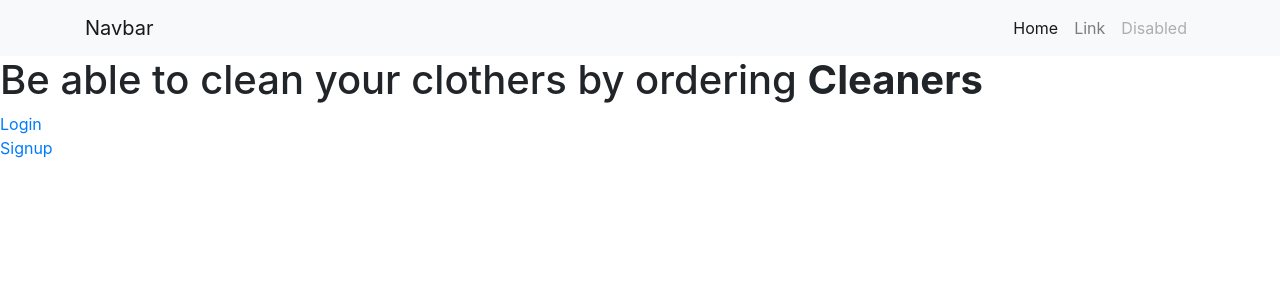
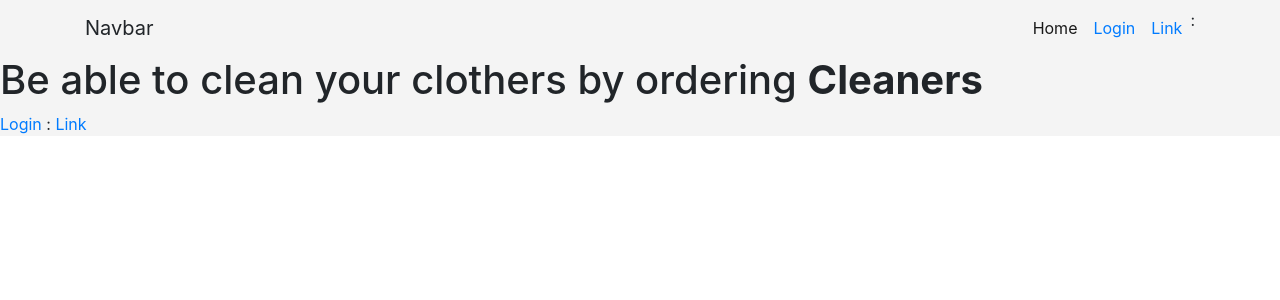
Before and after one commit to Redaloukil/Cleaners_frontend, a React (Create React App) app: page / in a window 1280 px wide. Shown: the top 300 px of the page. Built offline with nearby package versions, Linux system fonts and the light colour scheme; what superagent-promise would draw is missing.

Commit message:
Fetch current user test

```diff
--- a/src/App.css
+++ b/src/App.css
@@ -0,0 +1,7 @@
+.app-header {
+    background-color:#f4f4f4;
+}
+
+.bg-light {
+    background-color: transparent !important;
+}
--- a/src/App.js
+++ b/src/App.js
@@ -9,6 +9,8 @@ import Dashbord from './pages/dashbord';
 import { Route , Switch } from 'react-router-dom';
 import GuestRoute from './components/routes/GuestRoute';
 import UserRoute from './components/routes/UserRoute';
+import { stat } from 'fs';
+
 
 
 
@@ -18,7 +20,7 @@ class App extends React.Component {
 
   }
   render() {
-    const { isAutheticated , location } = this.props
+    const { isAuthenticated , location } = this.props
     return (
       <div>
         <Switch>
@@ -54,15 +56,13 @@ class App extends React.Component {
 }
 
 App.propTypes = {
-
   isAuthenticated: PropTypes.bool.isRequired,
-
 };
 
 
 function mapStateToProps(state){
     return {
-      isAutheticated :!!state.user,
+      isAuthenticated :!!state.users.email,
     }
 }
 
--- a/src/actions/users.js
+++ b/src/actions/users.js
@@ -1,10 +1,8 @@
-import {
-    USER_SIGNED_IN ,
-    USER_LOGGED_OUT ,
-    USER_LOGGED_IN
-} from '../types/users';
+import { USER_SIGNED_IN , USER_LOGGED_OUT , USER_LOGGED_IN } from '../types/users';
+import { FETCH_CURRENT_USER_SUCCESS } from '../types/auth';
 import { users } from '../api';
 import setAuthentificationHeader from '../setAuthentificationHeader';
+
 
 
 const userSignedIn = (user) => ({
@@ -21,21 +19,24 @@ const userLoggedOut = () => ({
     type:USER_LOGGED_OUT
 })
 
+export const fetchCurrentUserSuccess = user => ({
+    type: FETCH_CURRENT_USER_SUCCESS,
+    user
+});
 
 
 export const login = (username , password ) => dispatch => {
     users.login(username , password).then((user) => {
         setAuthentificationHeader(user.token)
         localStorage.trndy = user.token
-        dispatch(userLoggedIn({...user , loaded:true}))
+        dispatch(userLoggedIn({...user}))
     })
 }
 export const signup = (username , email , phone_number , password ) => dispatch => {
-    const user = users.signup(username , email , phone_number , password)
-    if(user.token) {
+    users.signup(username , email , phone_number , password).then((user)=> {
         localStorage.trndy = user.token
-        dispatch(userSignedIn({...user , loaded:true }))
-    }
+        dispatch(userSignedIn({...user}))
+    })
 }
 
 export const logout = () => dispatch => {
--- a/src/components/navs/HomeNavbar.js
+++ b/src/components/navs/HomeNavbar.js
@@ -1,11 +1,14 @@
 import React from 'react';
+import { connect } from 'react-redux';
+import { Link } from 'react-router-dom';
 
 
-const Homenavbar = () => {
+const Homenavbar = ({ isAuthenticated : isAuthenticated }) => {
+
     return(
-        <nav className="navbar navbar-expand-lg navbar-light bg-light">
+            <nav className="navbar navbar-expand-lg navbar-light bg-light">
             <div className="container">
-            <a className="navbar-brand" href="/">Navbar</a>
+            <a className="navbar-brand">Navbar</a>
             <button className="navbar-toggler" type="button" data-toggle="collapse" data-target="#navbarSupportedContent" aria-controls="navbarSupportedContent" aria-expanded="false" aria-label="Toggle navigation">
                 <span className="navbar-toggler-icon"></span>
             </button>
@@ -13,16 +16,17 @@ const Homenavbar = () => {
             <div className="collapse navbar-collapse" id="navbarSupportedContent">
                 <ul className="navbar-nav ml-auto">
                 <li className="nav-item active">
-                    <a className="nav-link" href="#">Home <span className="sr-only">(current)</span></a>
+                    <a className="nav-link">Home <span className="sr-only">(current)</span></a>
                 </li>
                 <li className="nav-item">
-                    <a className="nav-link" href="#">Link</a>
+                <a className="nav-link"><Link to="/login">Login</Link></a>
                 </li>
+                <li className="nav-item">
+                    <a className="nav-link"><Link to="/login">Link</Link></a>
+                </li> :
 
-                <li className="nav-item">
-                    <a className="nav-link disabled" href="#">Disabled</a>
-                </li>
-                </ul>
+
+            </ul>
 
             </div>
             </div>
@@ -30,4 +34,10 @@ const Homenavbar = () => {
     )
 }
 
-export default Homenavbar;
+function mapStateToProps(state){
+    return {
+        isAuthenticated : !!state.users.email
+    }
+}
+
+export default connect(mapStateToProps)(Homenavbar);
--- a/src/components/routes/GuestRoute.js
+++ b/src/components/routes/GuestRoute.js
@@ -2,14 +2,14 @@ import React from 'react';
 import {connect} from 'redux';
 import { Route  , Redirect} from 'react-router-dom';
 
-const GuestRoute = ({isAuthenticated , component : Component , ...rest }) => {
+const GuestRoute = ({isAuthenticated : isAuthenticated , component : Component , ...rest }) => {
     return (
       <Route
       {...rest}
       render={props =>
           !isAuthenticated ? (
             <Component {...props} />
-      ) : (
+          ):(
           <Redirect to="/dashboard" />
         )}
       />
--- a/src/components/routes/UserRoute.js
+++ b/src/components/routes/UserRoute.js
@@ -4,6 +4,7 @@ import { connect } from 'react-redux';
 import Login from '../../pages/Login';
 
 const UserRouter = ({isAuthenticated : isAuthenticated  , component:Component , ...rest}) => {
+    {console.log(isAuthenticated)}
     return(
         <Route
             {...rest}
--- a/src/pages/Login.js
+++ b/src/pages/Login.js
@@ -7,7 +7,7 @@ import { login } from '../actions/users';
 class Login extends React.Component {
     submit = (username , password ) => {
         this.props.login(username , password);
-        this.props.history.push('/dashbord/')
+
     }
     render(){
         return(
--- a/src/pages/home.js
+++ b/src/pages/home.js
@@ -2,22 +2,21 @@ import React from 'react';
 import HomeNavbar from '../components/navs/HomeNavbar';
 import { Link } from 'react-router-dom';
 import { connect } from 'react-redux';
+import { stat } from 'fs';
 
 const Home = () => {
     return(
-        <header className="">
+        <header className="app-header">
             <HomeNavbar/>
             <h1>Be able to clean your clothers by ordering <strong>Cleaners</strong></h1>
-            <Link to="/login">Login</Link>
-            <br/>
-            <Link to="/signup">Signup</Link>
-        </header>
+            <Link to="/login">Login</Link> : <Link to="">Link</Link>
+            </header>
     )
 }
 function mapStateToProps(state){
 
     return {
-
+        isAuthenticated :!!state.email
     }
 }
-export default connect(null , mapStateToProps)(Home);
+export default connect(mapStateToProps , {})(Home);
--- a/src/reducers/users.js
+++ b/src/reducers/users.js
@@ -1,8 +1,5 @@
-import {
-    USER_LOGGED_IN ,
-    USER_LOGGED_OUT ,
-    USER_SIGNED_IN ,
-} from '../types/users';
+import {USER_LOGGED_IN , USER_LOGGED_OUT } from '../types/users';
+import { FETCH_CURRENT_USER_SUCCESS } from '../types/auth';
 
 const users = (state = {} , action={}) => {
     switch(action.type){
@@ -10,6 +7,8 @@ const users = (state = {} , action={}) => {
             return {...action.user}
         case USER_LOGGED_OUT:
             return {};
+        case FETCH_CURRENT_USER_SUCCESS:
+            return { ...state, ...action.user};
         default :
             return state
     }
```
Also changed, not shown: src/reducers/auth.js (+8 -8 lines). Lines whose indentation alone changed are shown as unchanged.
